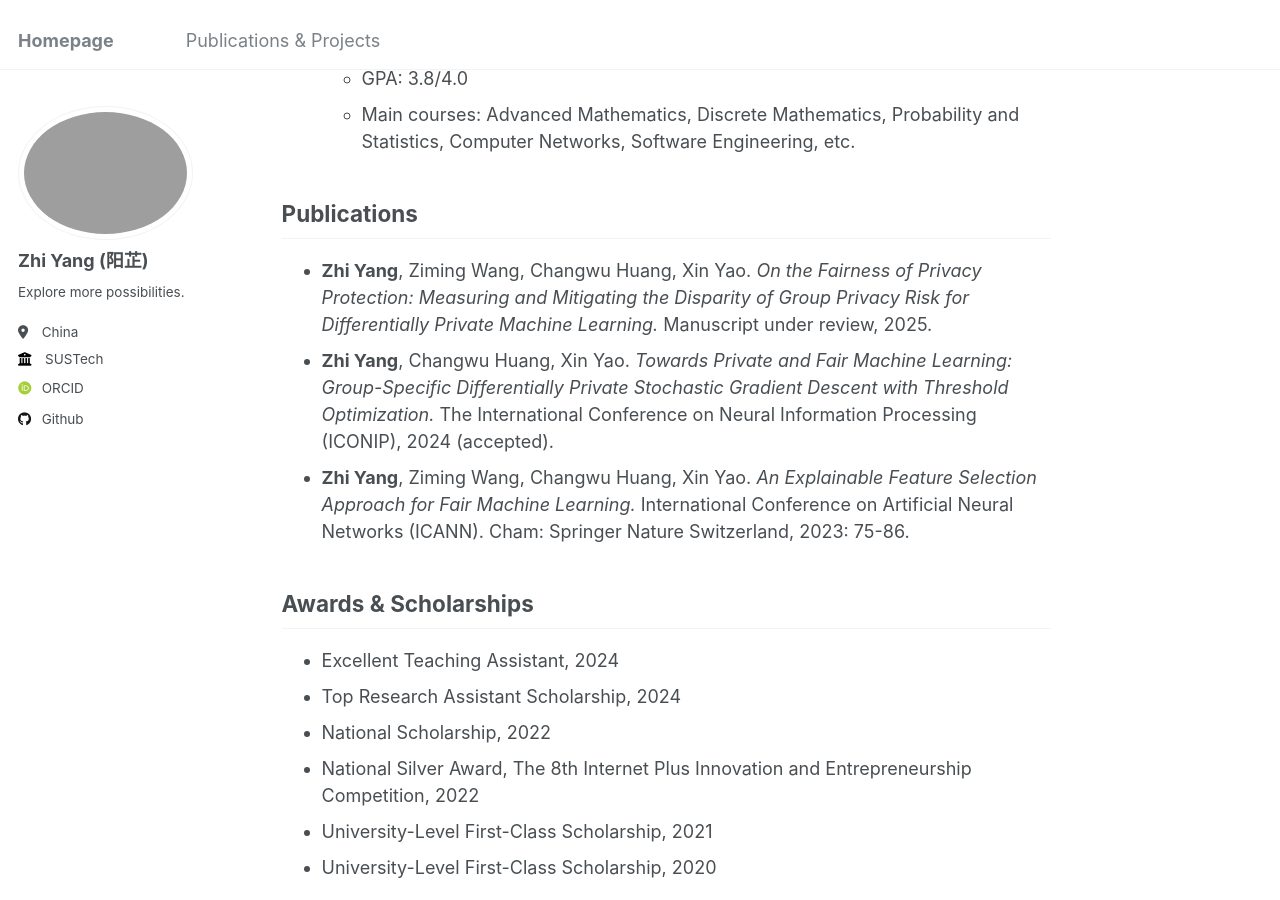
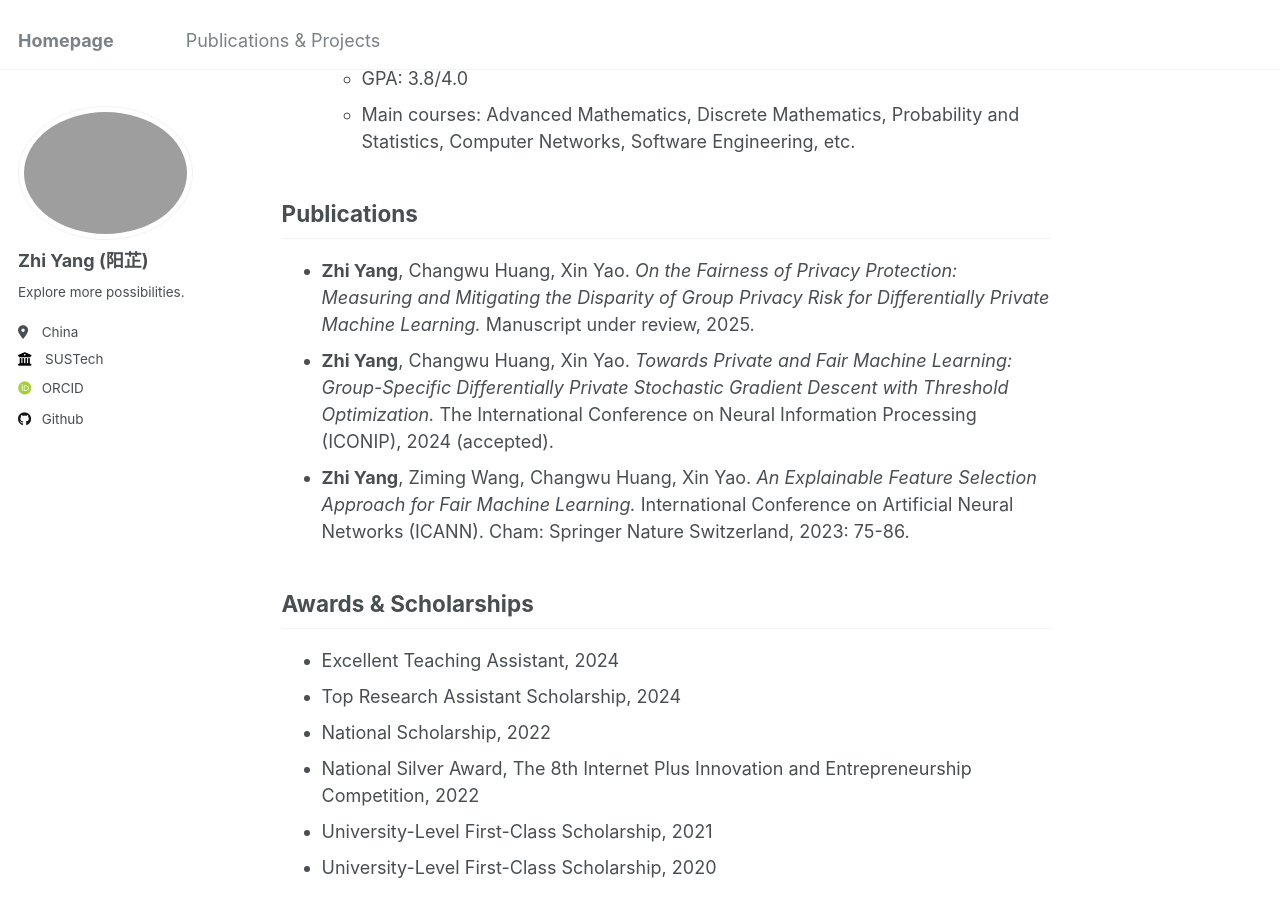
Before and after one commit to ruayz/ruayz.github.io, a Jekyll site: the page built from _pages/about.md, in a window 1280 px wide and 900 px high, scrolled down 533 px. Built offline with Jekyll 4.4.1, drawn with Linux system fonts in a browser that asks for light colours; some web fonts are replaced.

Commit message:
Update about.md

```diff
--- a/_pages/about.md
+++ b/_pages/about.md
@@ -20,7 +20,7 @@ Education
 
 Publications
 ------
-- **Zhi Yang**, Ziming Wang, Changwu Huang, Xin Yao. *On the Fairness of Privacy Protection: Measuring and Mitigating the Disparity of Group Privacy Risk for Differentially Private Machine Learning.* Manuscript under review, 2025.
+- **Zhi Yang**, Changwu Huang, Xin Yao. *On the Fairness of Privacy Protection: Measuring and Mitigating the Disparity of Group Privacy Risk for Differentially Private Machine Learning.* Manuscript under review, 2025.
 - **Zhi Yang**, Changwu Huang, Xin Yao. *Towards Private and Fair Machine Learning: Group-Specific Differentially Private Stochastic Gradient Descent with Threshold Optimization.* The International Conference on Neural Information Processing (ICONIP), 2024 (accepted).
 - **Zhi Yang**, Ziming Wang, Changwu Huang, Xin Yao. *An Explainable Feature Selection Approach for Fair Machine Learning.* International Conference on Artificial Neural Networks (ICANN). Cham: Springer Nature Switzerland, 2023: 75-86.
 
```
